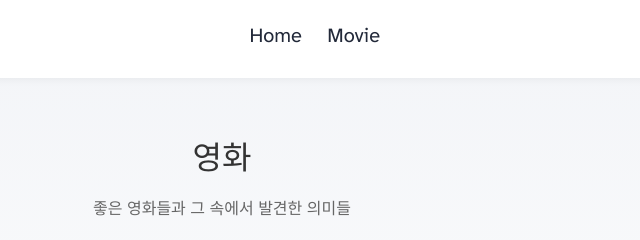
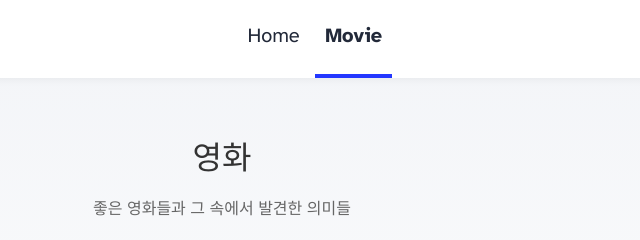
Before and after one commit to sunnypark87/sunnypark87.github.io, an Astro site: page /hobby/movie in a window 1280 px wide. Shown: the top 240 px of the page, 418-1058 px from the left. Built offline with nearby package versions, Linux system fonts and the light colour scheme; Astro itself is replaced by a stand-in of ours.

Commit message:
현재 페이지에 따라 적용되는 header 밑줄 수정

```diff
--- a/src/components/HeaderLinkHobby.astro
+++ b/src/components/HeaderLinkHobby.astro
@@ -1,15 +1,15 @@
 ---
 import type { HTMLAttributes } from 'astro/types';
+import { isAborted } from 'astro:schema';
 
 type Props = HTMLAttributes<'a'>;
 
 const { href, class: className, ...props } = Astro.props;
 const pathname = Astro.url.pathname.replace(import.meta.env.BASE_URL, '');
-const subpath = pathname.match(/[^\/]+/g);
-const segs = subpath ?? [];
+const subpath = pathname.match(/[^\/]+/g) ?? [];
 const isHome = href === '/hobby';
-const isExact = href === pathname;
-const isActive = isHome ? (segs.length === 1 && isExact) : isExact;
+const isExact = href == '/' + pathname;
+const isActive = isHome ? (subpath.length === 1 && isExact) : isExact;
 ---
 
 <a href={href} class:list={[className, { active: isActive }]} {...props}>
--- a/src/pages/hobby/movie/index.astro
+++ b/src/pages/hobby/movie/index.astro
@@ -11,6 +11,7 @@ import { SITE_DESCRIPTION, HOBBY_SITE_TITLE } from '../../../consts';
 const moviePosts = (await getCollection('movie')).sort(
 	(a, b) => b.data.watchDate.valueOf() - a.data.watchDate.valueOf(),
 );
+
 ---
 
 <!doctype html>
```
